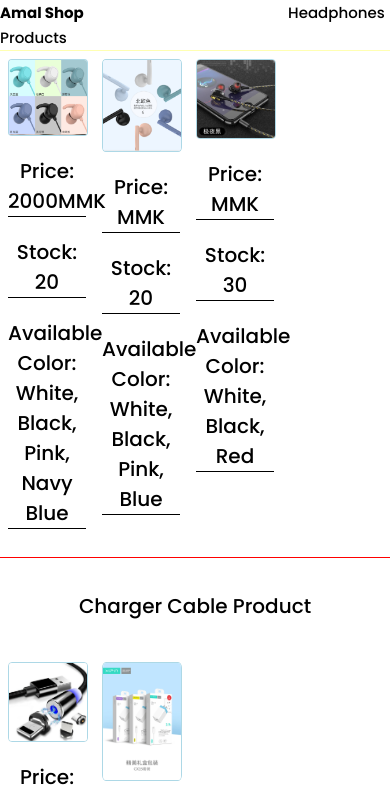
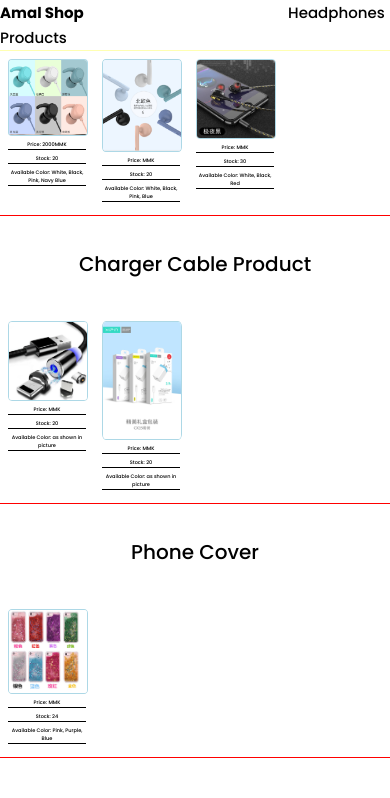
Before and after one commit to KyawLwinSoe27/amalshop, a plain HTML site: page products.html in a window 390 px wide. Shown: the top 798 px of the page. Drawn offline with Linux system fonts and the light colour scheme.

Commit message:
css size

```diff
--- a/products.css
+++ b/products.css
@@ -145,5 +145,11 @@ h5{
         padding: 8px;
         animation: FadeIn 3s ease;
     }
+    .products .img .item .img-text p {
+        font-size: 5px;
+        font-weight: 500;
+        border-bottom: 1px solid #000000;
+        text-align: center;
+    }
 
 }
--- a/style.css
+++ b/style.css
@@ -566,14 +566,14 @@ footer .help {
         border-radius: 10%;
     }
     .img .item{
-        flex: 0 0 10%;
-        max-width: 10%;
+        flex: 0 0 20%;
+        max-width: 20%;
         position: relative;
         padding: 8px;
         animation: FadeIn 3s ease;
     }
     .img .item .img-text p {
-        font-size: 10px;
+        font-size: 5px;
         font-weight: 500;
         border-bottom: 1px solid #000000;
         text-align: center;
```
